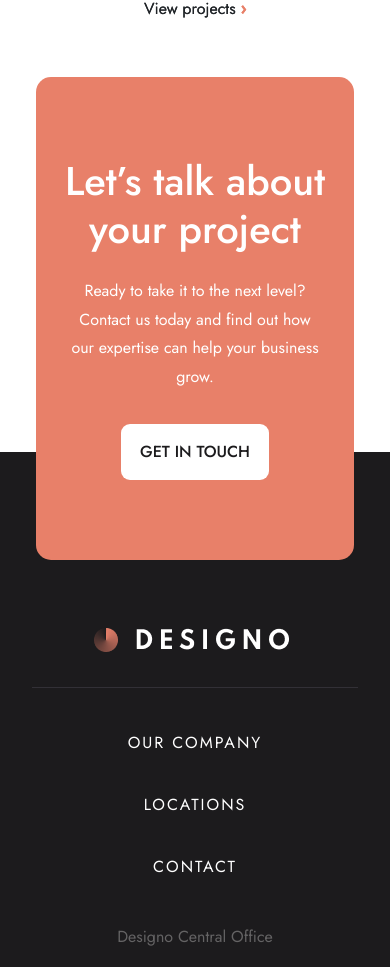
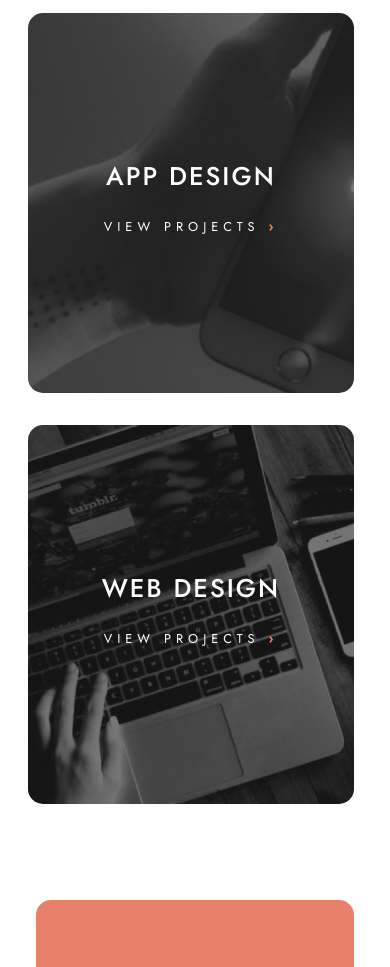
Before and after one commit to adetutudeborah/designo, a React (Vite) app: page /graphicdesign in a window 390 px wide. Shown: the part 2108-3075 px from the top of the page. Built offline with nearby package versions, Linux system fonts and the light colour scheme.

Commit message:
update the design pages

```diff
--- a/src/Pages/Appdesign/Appdesign.jsx
+++ b/src/Pages/Appdesign/Appdesign.jsx
@@ -82,31 +82,28 @@ function Appdesign() {
                 {/* Other Projects section */}
 
                 <div className='otherprojectcontainer text-center'>
-                    <div className='row '>
 
-                        <div className='col-lg-6 otherproject appproject'>
+                        <div className='otherproject firstproject'>
 
                             <div className='otherprojectinner text-center'>
-                                <p className='projectcategory'>Web design</p>
+                                <p className='projecttype'>Web design</p>
                             <Link to="/webdesign">
-                                <p className='viewproject'>View projects <span className='designicon'>&rsaquo;</span></p>
+                                <p className='seeproject'>View projects <span className='designicon'>&rsaquo;</span></p>
                             </Link>
                             </div>
 
                         </div>
 
-                        <div className='col-lg-6 otherproject graphicproject'>
+                        <div className='otherproject thirdproject'>
 
                             <div className='otherprojectinner text-center'>
-                                <p className='projectcategory'>Graphic design</p>
+                                <p className='projecttype'>Graphic design</p>
                             <Link to="/graphicdesign">
-                                <p className='viewproject'>View projects <span className='projecticon'>&rsaquo;</span></p>
+                                <p className='seeproject'>View projects <span className='projecticon'>&rsaquo;</span></p>
                             </Link>
                             </div>
 
                         </div>
-
-                    </div>
                 </div>
 
               {/* Let's talk about your project */}
--- a/src/Pages/Graphicdesign/Graphicdesign.jsx
+++ b/src/Pages/Graphicdesign/Graphicdesign.jsx
@@ -68,31 +68,29 @@ function Graphicdesign() {
                 {/* Other Projects section */}
 
                 <div className='otherprojectcontainer text-center'>
-                    <div className='row '>
 
-                        <div className='col-lg-6 otherproject appproject'>
+                        <div className=' otherproject secondproject'>
 
                             <div className='otherprojectinner text-center'>
-                                <p className='projectcategory'>App design</p>
+                                <p className='projecttype'>App design</p>
                             <Link to="/appdesign">
-                                <p className='viewproject'>View projects <span className='designicon'>&rsaquo;</span></p>
+                                <p className='seeproject'>View projects <span className='designicon'>&rsaquo;</span></p>
                             </Link>
                             </div>
 
                         </div>
 
-                        <div className='col-lg-6 otherproject graphicproject'>
+                        <div className='otherproject firstproject'>
 
                             <div className='otherprojectinner text-center'>
-                                <p className='projectcategory'>Web design</p>
+                                <p className='projecttype'>Web design</p>
                             <Link to="/webdesign">
-                                <p className='viewproject'>View projects <span className='projecticon'>&rsaquo;</span></p>
+                                <p className='seeproject'>View projects <span className='projecticon'>&rsaquo;</span></p>
                             </Link>
                             </div>
 
                         </div>
 
-                    </div>
                 </div>
 
               {/* Let's talk about your project */}
--- a/src/Pages/Webdesign/Webdesign.css
+++ b/src/Pages/Webdesign/Webdesign.css
@@ -81,6 +81,21 @@
 .firstproject{
     background-image:
     linear-gradient(
+          rgba(34, 34, 34, 0.6),
+          rgba(34, 34, 34, 0.6)
+        ),
+    url('/src/assets/image-web-design-large.jpg');
+    background-size: cover;
+    border-radius: 15px;
+    white-space: nowrap;
+    width: 50%;
+    height: 50vh;
+    margin: 0 1rem;
+}
+
+.secondproject{
+    background-image:
+    linear-gradient(
             rgba(34, 34, 34, 0.6),
             rgba(34, 34, 34, 0.6)
         ),
@@ -93,7 +108,7 @@
     margin: 0 1rem;
 }
 
-.secondproject{
+.thirdproject{
     background-image:
     linear-gradient(
             rgba(34, 34, 34, 0.6),
@@ -195,13 +210,19 @@
     flex-direction: column;
   }
 
-  .firstproject{
+.firstproject{
     width: 98%;
     height: 45vh;
     margin: 1rem;
 }
 
 .secondproject{
+    width: 98%;
+    height: 45vh;
+    margin: 1rem;
+}
+
+.thirdproject{
     width: 98%;
     height: 45vh;
     margin: 1rem;
@@ -232,6 +253,12 @@
 }
 
 .secondproject{
+    width: 95%;
+    height: 45vh;
+    margin: 1rem;
+}
+
+.thirdproject{
     width: 95%;
     height: 45vh;
     margin: 1rem;
@@ -278,13 +305,19 @@
     flex-direction: column;
   }
 
-  .firstproject{
+.firstproject{
     width: 89%;
     height: 45vh;
     margin: 1rem;
 }
 
 .secondproject{
+    width: 89%;
+    height: 45vh;
+    margin: 1rem;
+}
+
+.thirdproject{
     width: 89%;
     height: 45vh;
     margin: 1rem;
--- a/src/Pages/Webdesign/Webdesign.jsx
+++ b/src/Pages/Webdesign/Webdesign.jsx
@@ -90,7 +90,7 @@ function Webdesign() {
 
                 <div className='otherprojectcontainer text-center'>
 
-                        <div className='otherproject firstproject'>
+                        <div className='otherproject secondproject'>
 
                             <div className='otherprojectinner text-center'>
                                 <p className='projecttype'>App design</p>
@@ -101,7 +101,7 @@ function Webdesign() {
 
                         </div>
 
-                        <div className='otherproject secondproject'>
+                        <div className='otherproject thirdproject'>
 
                             <div className='otherprojectinner text-center'>
                                 <p className='projecttype'>Graphic design</p>
```
